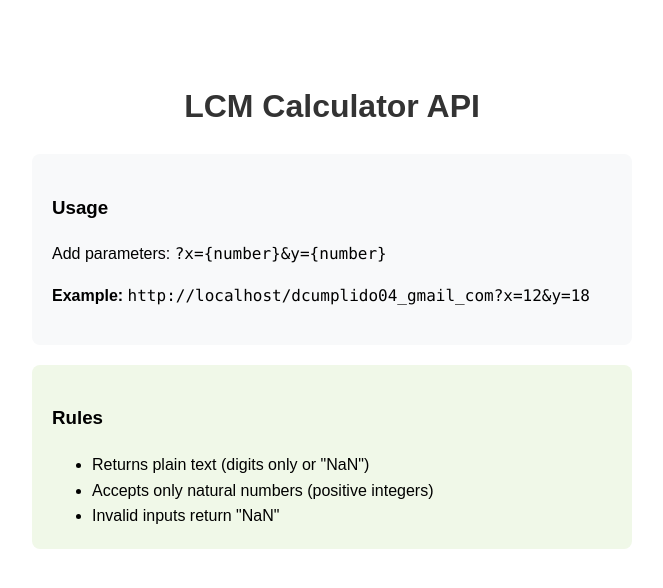
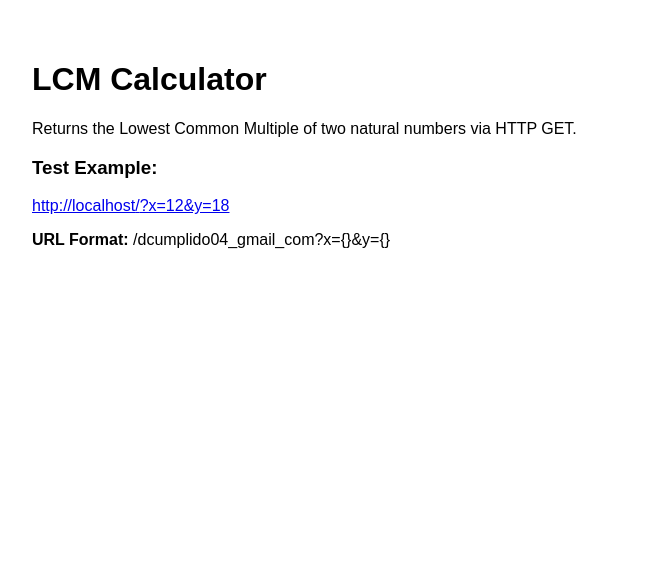
Before and after one commit to BODYSN4TCHER00/task3, a React (Create React App) app: page / in a window 1280 px wide. Before the commit this address led to /dcumplido04_gmail_com. Shown: the top 588 px of the page, without its empty margins (308-971 px from the left). Built offline with nearby package versions, Linux system fonts and the light colour scheme.

Commit message:
fix/ code refactor

```diff
--- a/public/index.html
+++ b/public/index.html
@@ -5,39 +5,9 @@
     <link rel="icon" href="%PUBLIC_URL%/favicon.ico" />
     <meta name="viewport" content="width=device-width, initial-scale=1" />
     <meta name="theme-color" content="#000000" />
-    <meta
-      name="description"
-      content="Web site created using create-react-app"
-    />
-    <link rel="apple-touch-icon" href="%PUBLIC_URL%/logo192.png" />
-    <!--
-      manifest.json provides metadata used when your web app is installed on a
-      user's mobile device or desktop. See https://developers.google.com/web/fundamentals/web-app-manifest/
-    -->
-    <link rel="manifest" href="%PUBLIC_URL%/manifest.json" />
-    <!--
-      Notice the use of %PUBLIC_URL% in the tags above.
-      It will be replaced with the URL of the `public` folder during the build.
-      Only files inside the `public` folder can be referenced from the HTML.
-
-      Unlike "/favicon.ico" or "favicon.ico", "%PUBLIC_URL%/favicon.ico" will
-      work correctly both with client-side routing and a non-root public URL.
-      Learn how to configure a non-root public URL by running `npm run build`.
-    -->
-    <title>React App</title>
+    <title>LCM Calculator</title>
   </head>
   <body>
-    <noscript>You need to enable JavaScript to run this app.</noscript>
     <div id="root"></div>
-    <!--
-      This HTML file is a template.
-      If you open it directly in the browser, you will see an empty page.
-
-      You can add webfonts, meta tags, or analytics to this file.
-      The build step will place the bundled scripts into the <body> tag.
-
-      To begin the development, run `npm start` or `yarn start`.
-      To create a production bundle, use `npm run build` or `yarn build`.
-    -->
   </body>
 </html>
--- a/src/App.js
+++ b/src/App.js
@@ -1,16 +1,51 @@
-import React from 'react';
-import { BrowserRouter as Router, Routes, Route, Navigate } from 'react-router-dom';
-import LCMService from './components/LCMService';
+import React, { useEffect, useState } from 'react';
 
-function App() {
+const App = () => {
+  const [result, setResult] = useState('');
+
+  const gcd = (a, b) => b === 0n ? a : gcd(b, a % b);
+
+  const lcm = (a, b) => {
+    if (a === 0n && b === 0n) return 0n;
+    if (a === 0n || b === 0n) return 0n;
+    return (a * b) / gcd(a, b);
+  };
+
+  const isValid = (str) => str && /^\d+$/.test(str.trim()) && BigInt(str.trim()) > 0n;
+
+  useEffect(() => {
+    const params = new URLSearchParams(window.location.search);
+    const x = params.get('x');
+    const y = params.get('y');
+
+    if (x !== null && y !== null) {
+      if (isValid(x) && isValid(y)) {
+        setResult(lcm(BigInt(x.trim()), BigInt(y.trim())).toString());
+      } else {
+        setResult('NaN');
+      }
+    }
+  }, []);
+
+  const params = new URLSearchParams(window.location.search);
+  if (params.get('x') !== null && params.get('y') !== null) {
+    return <div>{result}</div>;
+  }
+
   return (
-    <Router>
-      <Routes>
-        <Route path="/dcumplido04_gmail_com" element={<LCMService />} />
-        <Route path="*" element={<Navigate to="/dcumplido04_gmail_com" replace />} />
-      </Routes>
-    </Router>
+    <div style={{ padding: '40px', fontFamily: 'Arial, sans-serif', maxWidth: '600px', margin: '0 auto' }}>
+      <h1>LCM Calculator</h1>
+      <p>Returns the Lowest Common Multiple of two natural numbers via HTTP GET.</p>
+
+      <h3>Test Example:</h3>
+      <p>
+        <a href="?x=12&y=18" target="_blank" rel="noopener noreferrer">
+          {window.location.origin}{window.location.pathname}?x=12&y=18
+        </a>
+      </p>
+      <p><strong>URL Format:</strong> /dcumplido04_gmail_com?x={`{}`}&y={`{}`}</p>
+    </div>
   );
-}
+};
 
 export default App;
--- a/src/components/LCMService.js
+++ /dev/null
@@ -1,84 +0,0 @@
-import React, { useState, useEffect } from 'react';
-
-// logic
-const lcmLogic = {
-  // algorithm
-  gcd: (a, b) => {
-    while (b !== 0) {
-      [a, b] = [b, a % b];
-    }
-    return a;
-  },
-
-  // lcm calculation formula
-  lcm: (x, y) => x === 0 || y === 0 ? 0 : Math.abs(x * y) / lcmLogic.gcd(x, y),
-
-  // natural number check
-  isNatural: (num) => Number.isInteger(num) && num > 0,
-
-  // main calculation function
-  calculate: (x, y) => {
-    const [numX, numY] = [Number(x), Number(y)];
-    return isNaN(numX) || isNaN(numY) || !lcmLogic.isNatural(numX) || !lcmLogic.isNatural(numY)
-      ? 'NaN'
-      : lcmLogic.lcm(numX, numY).toString();
-  }
-};
-
-// plain text result
-const PlainTextResult = ({ result }) => (
-  <div style={{
-    fontFamily: 'monospace',
-    fontSize: '16px',
-    margin: 0,
-    padding: 0,
-    whiteSpace: 'pre-wrap'
-  }}>
-    {result}
-  </div>
-);
-
-// main view
-const InstructionsView = () => (
-  <div style={{
-    maxWidth: '600px',
-    margin: '40px auto',
-    padding: '20px',
-    fontFamily: 'Arial, sans-serif',
-    lineHeight: '1.6'
-  }}>
-    <h1 style={{ textAlign: 'center', color: '#333' }}>LCM Calculator API</h1>
-
-    <div style={{ background: '#f8f9fa', padding: '20px', borderRadius: '8px', marginBottom: '20px' }}>
-      <h3>Usage</h3>
-      <p>Add parameters: <code>?x={'{number}'}&y={'{number}'}</code></p>
-      <p><strong>Example:</strong> <code>{window.location.href}?x=12&y=18</code></p>
-    </div>
-
-    <div style={{ background: '#f0f8e8', padding: '20px', borderRadius: '8px' }}>
-      <h3>Rules</h3>
-      <ul style={{ margin: 0 }}>
-        <li>Returns plain text (digits only or "NaN")</li>
-        <li>Accepts only natural numbers (positive integers)</li>
-        <li>Invalid inputs return "NaN"</li>
-      </ul>
-    </div>
-  </div>
-);
-
-// url parameters
-const LCMService = () => {
-  const [result, setResult] = useState('');
-
-  const urlParams = new URLSearchParams(window.location.search);
-  const [x, y] = [urlParams.get('x'), urlParams.get('y')];
-
-  useEffect(() => {
-    if (x && y) setResult(lcmLogic.calculate(x, y));
-  }, [x, y]);
-
-  // show result if there are parameters only
-  return x && y ? <PlainTextResult result={result} /> : <InstructionsView />;
-};
-
-export default LCMService;
--- a/src/index.js
+++ b/src/index.js
@@ -2,7 +2,6 @@ import React from 'react';
 import ReactDOM from 'react-dom/client';
 import './index.css';
 import App from './App';
-import reportWebVitals from './reportWebVitals';
 
 const root = ReactDOM.createRoot(document.getElementById('root'));
 root.render(
@@ -10,8 +9,3 @@ root.render(
     <App />
   </React.StrictMode>
 );
-
-// If you want to start measuring performance in your app, pass a function
-// to log results (for example: reportWebVitals(console.log))
-// or send to an analytics endpoint. Learn more: https://bit.ly/CRA-vitals
-reportWebVitals();
```
